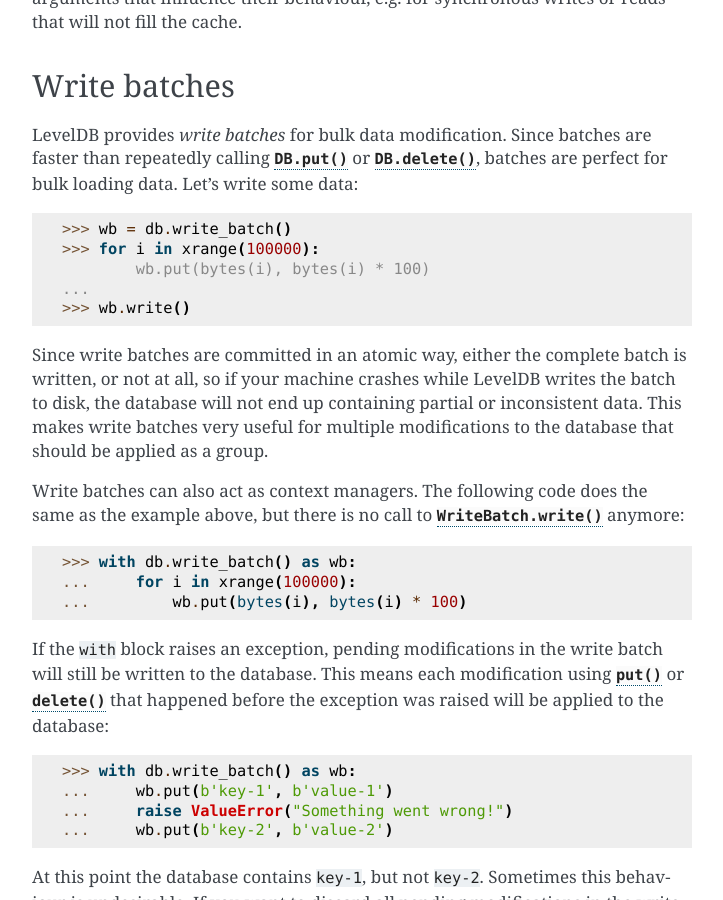
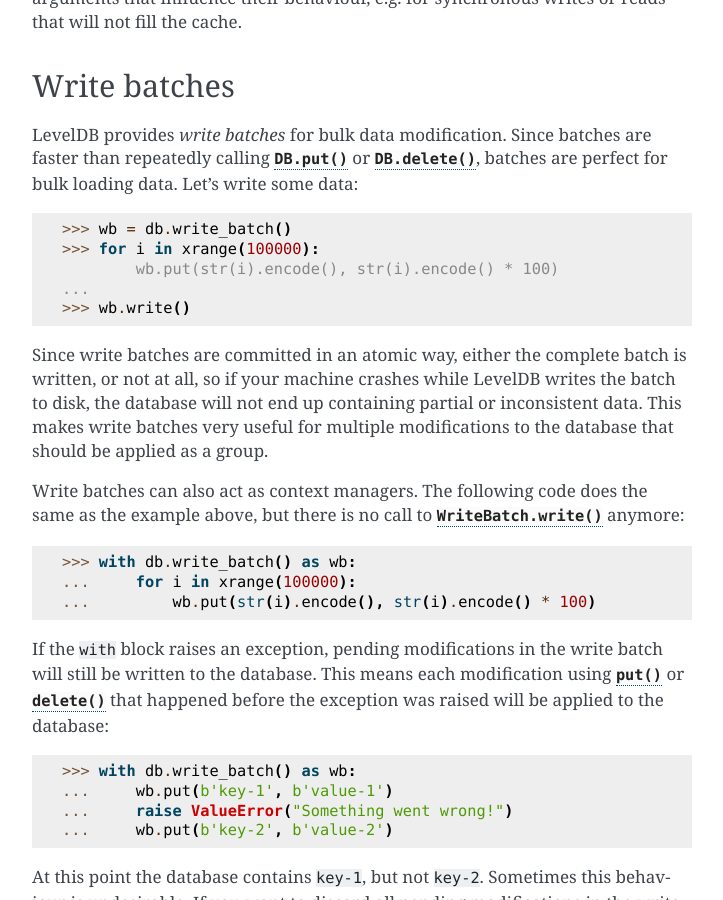
Before and after one commit to wbolster/plyvel, a Sphinx documentation site: the page built from doc/user.rst, in a window 1280 px wide and 900 px high, scrolled down 2025 px. Shown: the whole window, without its empty margins (388-1111 px from the left). Built offline with Sphinx 7.4.7, drawn with Linux system fonts in a browser that asks for light colours.

Commit message:
tweak python 2-ism in example code in docs
in python 3 (unlike python 2), calling bytes() with an int allocates a
byte string of that size. use str(n).encode() instead to make byte
strings containing an ascii representation of the number

```diff
--- a/doc/user.rst
+++ b/doc/user.rst
@@ -107,7 +107,7 @@
 
     >>> wb = db.write_batch()
     >>> for i in xrange(100000):
-            wb.put(bytes(i), bytes(i) * 100)
+            wb.put(str(i).encode(), str(i).encode() * 100)
     ...
     >>> wb.write()
 
@@ -123,7 +123,7 @@
 
     >>> with db.write_batch() as wb:
     ...     for i in xrange(100000):
-    ...         wb.put(bytes(i), bytes(i) * 100)
+    ...         wb.put(str(i).encode(), str(i).encode() * 100)
 
 If the ``with`` block raises an exception, pending modifications in the write
 batch will still be written to the database. This means each modification using
```
